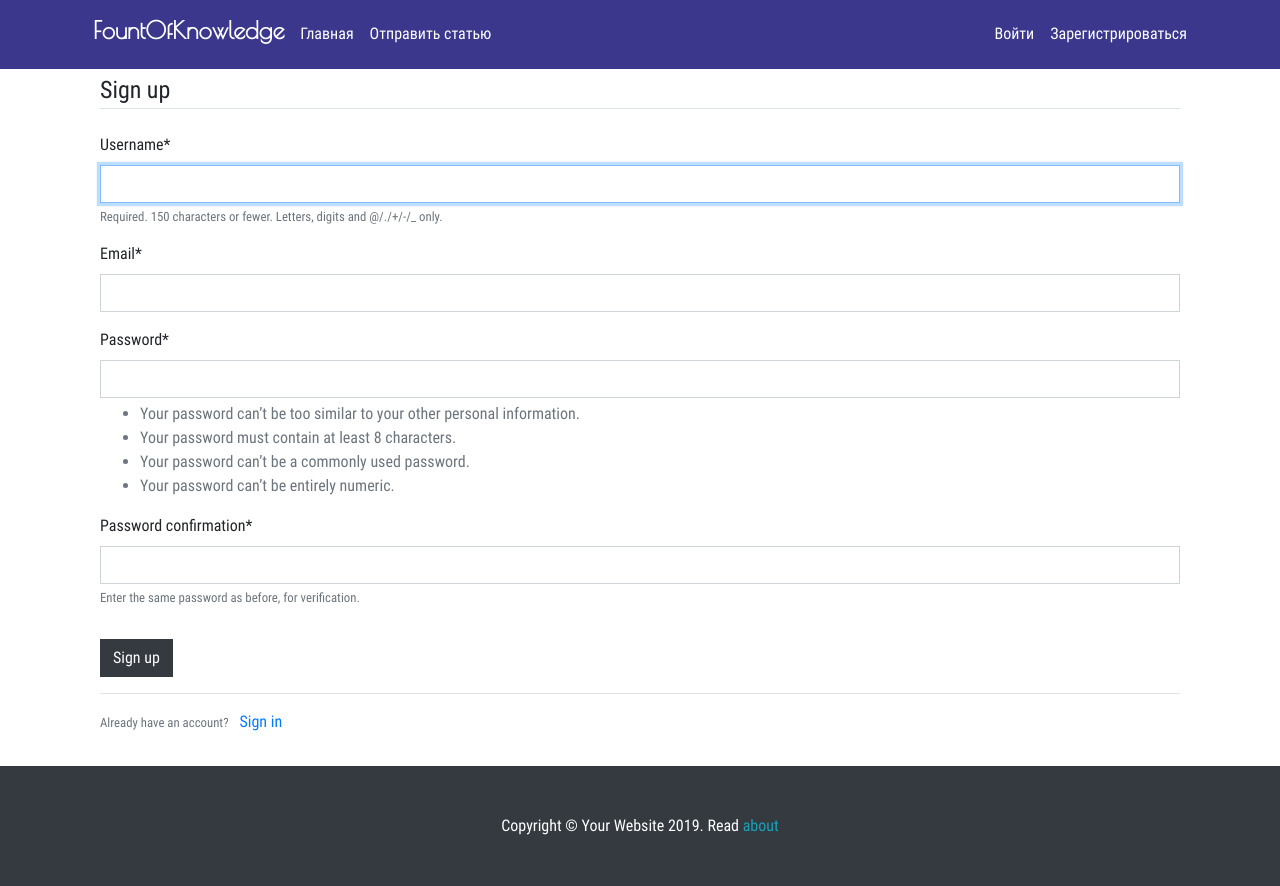
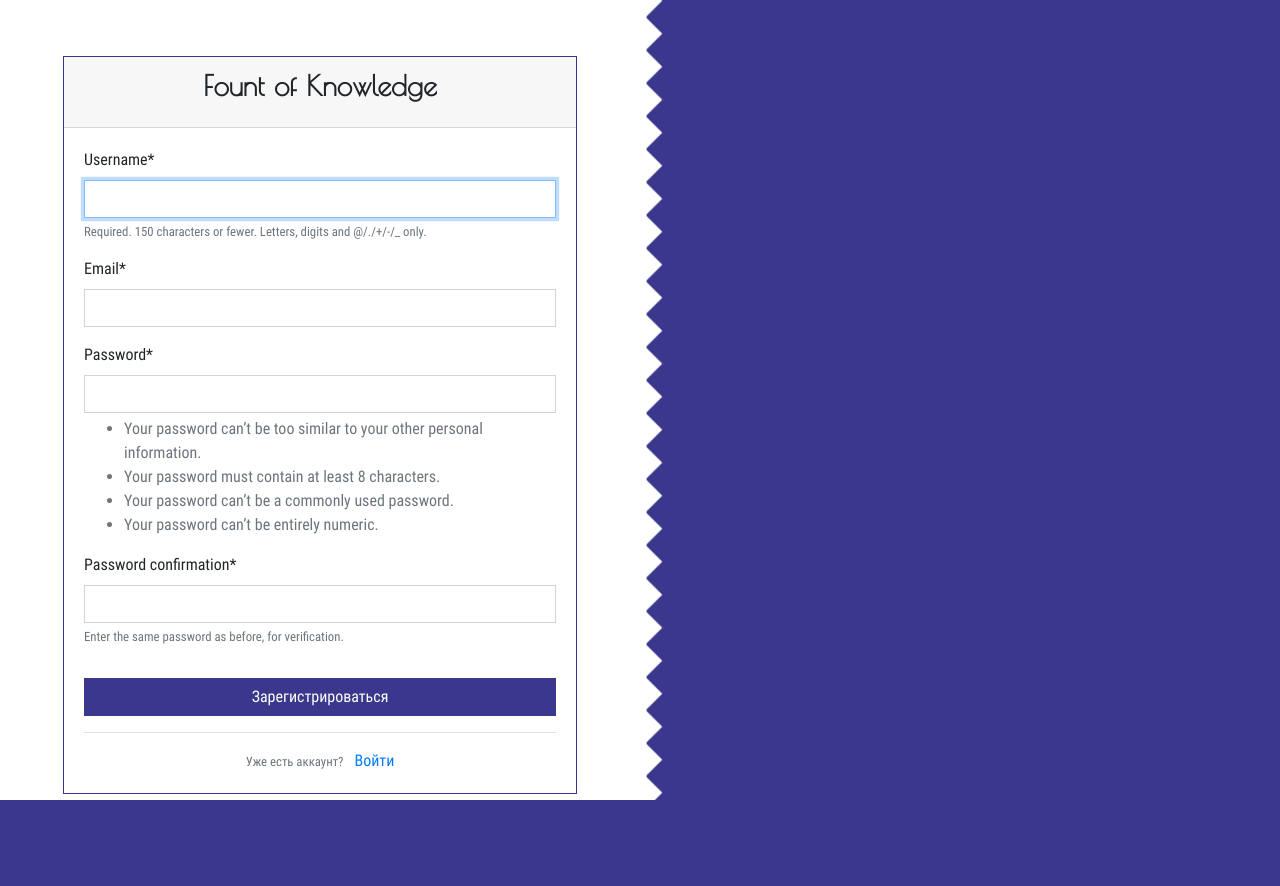
Before and after one commit to Mikadun/FountOfKnowledge, a Django app: page /sign_up/ in a window 1280 px wide. After the commit the page ends 800 px from the top, so only its background shows below. Run offline with Django 3.2, Linux system fonts and the light colour scheme; some libraries are stand-ins or nearby versions.

Commit message:
Updated register and login page

```diff
--- a/users/templates/users/login.html
+++ b/users/templates/users/login.html
@@ -10,7 +10,7 @@
 	<meta name="description" content="">
 	<meta name="author" content="">
 
-	<title>Blog</title>
+	<title>FoK - Войти</title>
 
 	<!-- Bootstrap core CSS -->
 	<link href="{% static 'blog/bootstrap.min.css' %}" rel="stylesheet">
@@ -36,12 +36,12 @@
 									{{ form|crispy }}
 								</fieldset>
 								<div class="form-group">
-									<button class="btn bg-blue text-white btn-block" type="submit">Login</button>
+									<button class="btn bg-blue text-white btn-block" type="submit">Войти</button>
 								</div>
 							</form>
 							<div class="border-top pt-3 text-center">
 								<small class="text-muted">
-									Create new account <a class="ml-2" href="{% url 'sign_up' %}">Sign up</a>
+									Еще нет аккаунта? <a class="ml-2" href="{% url 'sign_up' %}">Зарегистрироваться</a>
 								</small>
 							</div>
 						</div>
--- a/users/templates/users/signup.html
+++ b/users/templates/users/signup.html
@@ -1,21 +1,64 @@
-{% extends 'blog/base.html' %}
+{% load static %}
 {% load crispy_forms_tags %}
-{% block content %}
-	<div class="container">
-		<form method="POST">
+<!DOCTYPE html>
+<html lang="en">
+
+<head>
+
+	<meta charset="utf-8">
+	<meta name="viewport" content="width=device-width, initial-scale=1, shrink-to-fit=no">
+	<meta name="description" content="">
+	<meta name="author" content="">
+
+	<title>FoK - Регистрация</title>
+
+	<!-- Bootstrap core CSS -->
+	<link href="{% static 'blog/bootstrap.min.css' %}" rel="stylesheet">
+
+	<!-- Custom styles for this template -->
+	<link href="{% static 'blog/main.css' %}" rel="stylesheet">
+
+</head>
+
+<body class="bg-triangle">
+	<div class="view">
+		<div class="container-fluid">
+			<div class="row">
+				<div class="col">
+					<div class="card mx-5">
+						<div class="card-header">
+							<h3 class="card-title text-center logo">Fount of Knowledge</h3>
+						</div>
+						<div class="card-body">
+							<form method="POST" class="card-text">
 								{% csrf_token %}
 								<fieldset class="form-group">
-				<legend class="border-bottom mb-4">Sign up</legend>
 									{{ form|crispy }}
 								</fieldset>
 								<div class="form-group">
-				<button class="btn btn-dark" type="submit">Sign up</button>
+									<button class="btn bg-blue text-white btn-block" type="submit">Зарегистрироваться</button>
 								</div>
 							</form>
-		<div class="border-top pt-3">
+							<div class="border-top pt-3 text-center">
 								<small class="text-muted">
-				Already have an account? <a class="ml-2" href="{% url 'login' %}">Sign in</a>
+									Уже есть аккаунт? <a class="ml-2" href="{% url 'login' %}">Войти</a>
 								</small>
 							</div>
 						</div>
-{% endblock content %}
+					</div>
+
+				</div>
+				<div class="col col-reg-right">
+				</div>
+			</div>
+		</div>
+	</div>
+
+	<!-- Bootstrap core JavaScript -->
+	<script src="{% static 'blog/jquery.min.js' %}"></script>
+	<script src="{% static 'blog/bootstrap.bundle.min.js' %}"></script>
+	<script src="{% static 'blog/bootstrap.min.js' %}"></script>
+
+</body>
+
+</html>
```
Lines whose indentation alone changed are shown as unchanged.
